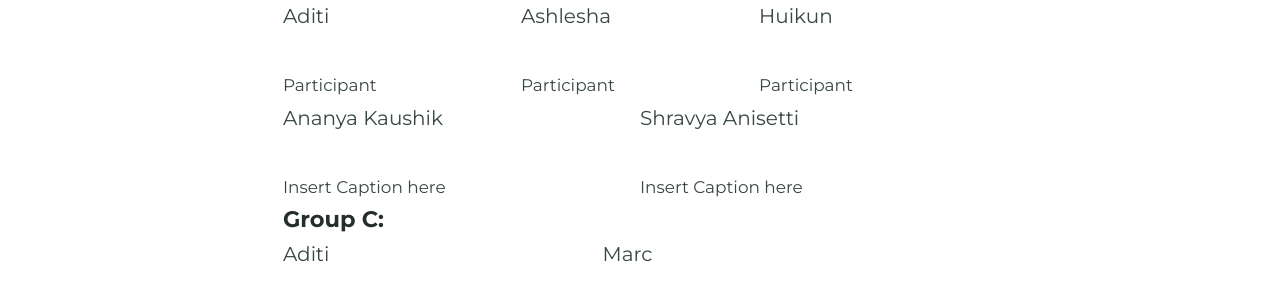
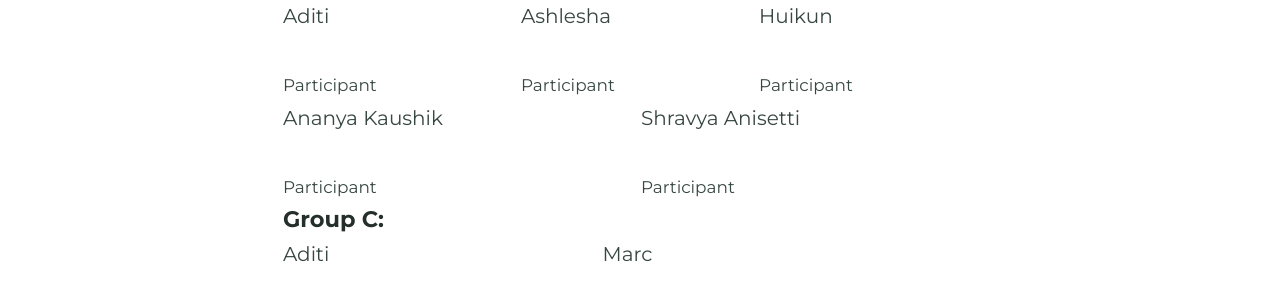
Before and after one commit to BI-STEM-Away/sMAP_dev, a Jekyll site: the page built from ourTeam.md, in a window 1280 px wide. Shown: the part 1324-1624 px from the top of the page. Built offline with Jekyll 4.4.1, drawn with Linux system fonts in a browser that asks for light colours.

Commit message:
Update ourTeam.md

```diff
--- a/ourTeam.md
+++ b/ourTeam.md
@@ -200,8 +200,8 @@ feature_image: "https://bi-stem-away.github.io/shiny_app_dev/Banner.png"
     </tr>
     <!-- Captions -->
     <tr>
-      <td>Insert Caption here</td>
-      <td>Insert Caption here</td>
+      <td>Participant</td>
+      <td>Participant</td>
     </tr>
   </tbody>
 </table>
```
